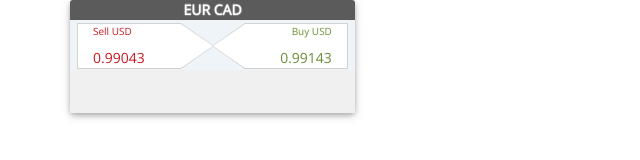
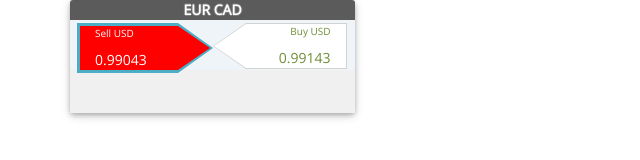
Before and after one commit to vitortmdiniz/Web-Developer-Task-FX-Trading-App, a website: page index.html in a window 1280 px wide. In both pictures the pointer is over the element 128 px from the left and 46 px from the top of the page. Shown: the whole page, without its empty margins (0-640 px from the left). Drawn offline with nearby package versions, Linux system fonts and the light colour scheme; files that its build step writes are made by us from their sources.

Commit message:
Parsing source.json, hover effect in both panels

```diff
--- a/index.html
+++ b/index.html
@@ -6,6 +6,7 @@
         <link rel="stylesheet" href="https://cdnjs.cloudflare.com/ajax/libs/twitter-bootstrap/3.3.7/css/bootstrap.css" />
         <link href="https://fonts.googleapis.com/css?family=Open+Sans" rel="stylesheet">
         <link rel="stylesheet" href="dist/css/main.css" />
+
     </head>
     <body class="container">
         <div class="panel ">
@@ -31,4 +32,6 @@
             </div>
         </div>
     </body>
+    <script src="https://cdnjs.cloudflare.com/ajax/libs/jquery/3.2.1/jquery.min.js"></script>
+    <script type="text/javascript" src="/js/main.js"></script>
 </html>
--- /dev/null
+++ b/js/main.js
@@ -0,0 +1,21 @@
+function loadJSON(callback) {
+
+    var xobj = new XMLHttpRequest();
+    xobj.overrideMimeType("application/json");
+    xobj.open('GET', '../source.json', true);
+    xobj.onreadystatechange = function () {
+        if (xobj.readyState == 4 && xobj.status == "200") {
+              callback(xobj.responseText);
+        }
+    };
+    xobj.send(null);
+}
+
+function initializeSource(source)
+{
+
+}
+
+loadJSON(function(response) {
+    initializeSource(JSON.parse(response));
+})
--- a/scss/styles.scss
+++ b/scss/styles.scss
@@ -40,7 +40,7 @@ body {
             background: white;
             margin-left: 22px;
             margin-top: 3px;
-            width: 33%;
+            width: 32%;
             border-left: 1px solid #d1d2d2;
             border-top: 1px solid #d1d2d2;
             border-bottom: 1px solid #d1d2d2;
@@ -59,6 +59,24 @@ body {
               margin: 0;
               color: #ca171e;
             }
+            &:hover{
+              background-color: red;
+              border-left: 3px solid #4bacc6;
+              border-top: 3px solid #4bacc6;
+              border-bottom: 3px solid #4bacc6;
+              p{
+                color: white;
+              }
+              &:before{
+                border-bottom: 25px solid transparent;
+                border-left: 35px solid #4bacc6;
+                border-top: 25px solid transparent;
+                top:-3px;
+              }
+              &:after{
+                border-left: 32px solid red;
+              }
+            }
             #sell {
               font-size: 10px;
             }
@@ -68,12 +86,12 @@ body {
           }
           .panel-currency-right {
             background: white;
-            margin-left: 20%;
-            margin-top: 1%;
+            margin-left: 68px;
+            margin-top: 3px;
             border-right: 1px solid #d1d2d2;
             border-top: 1px solid #d1d2d2;
             border-bottom: 1px solid #d1d2d2;
-            width: 33%;
+            width: 32%;
             p {
               color: #6d8d35;
               margin: 0;
@@ -92,7 +110,7 @@ body {
               border-top: 23px solid transparent;
               content: "";
               height: 0;
-              left: -31%;
+              right: 100%;
               top: -1px;
               position: absolute;
               width: 15%;
@@ -103,10 +121,28 @@ body {
               border-top: 22px solid transparent;
               content: "";
               height: 0;
-              left: -30%;
+              right: 100%;
               top: 0;
               position: absolute;
               width: 15%;
+            }
+            &:hover{
+              background-color: #7fd13b;
+              border-right: 3px solid #4bacc6;
+              border-top: 3px solid #4bacc6;
+              border-bottom: 3px solid #4bacc6;
+              p{
+                color: white;
+              }
+              &:before{
+                border-bottom: 25px solid transparent;
+                border-right: 35px solid #4bacc6;
+                border-top: 25px solid transparent;
+                top:-3px;
+              }
+              &:after{
+                border-right: 32px solid #7fd13b;
+              }
             }
           }
         }
```
